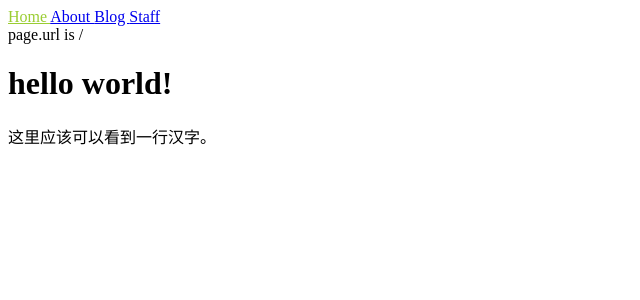
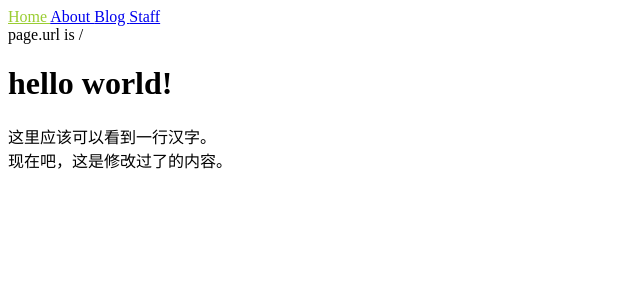
Before and after one commit to kill-queen/cup-seller.github.io, a Jekyll site: the page built from index.html, in a window 1280 px wide. Shown: the top 300 px of the page, without its empty margins (0-640 px from the left). Built offline with Jekyll 4.4.1, drawn with Linux system fonts in a browser that asks for light colours.

Commit message:
Update: 添加了“现在吧，这是修改过了的内容。”

```diff
--- a/index.html
+++ b/index.html
@@ -4,3 +4,7 @@ title: Home
 ---
 <h1>{{ "Hello World!" | downcase }}</h1>
 这里应该可以看到一行汉字。
+
+<br>
+
+现在吧，这是修改过了的内容。
```
